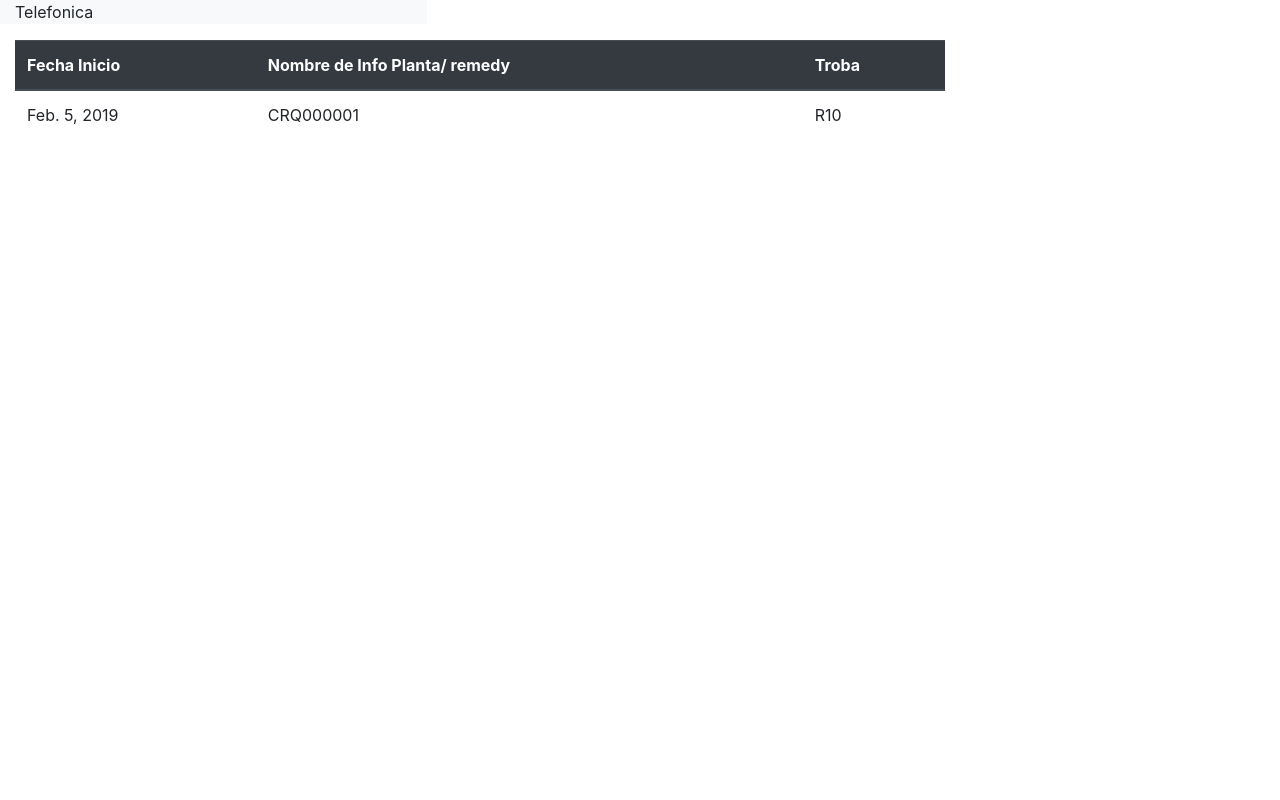
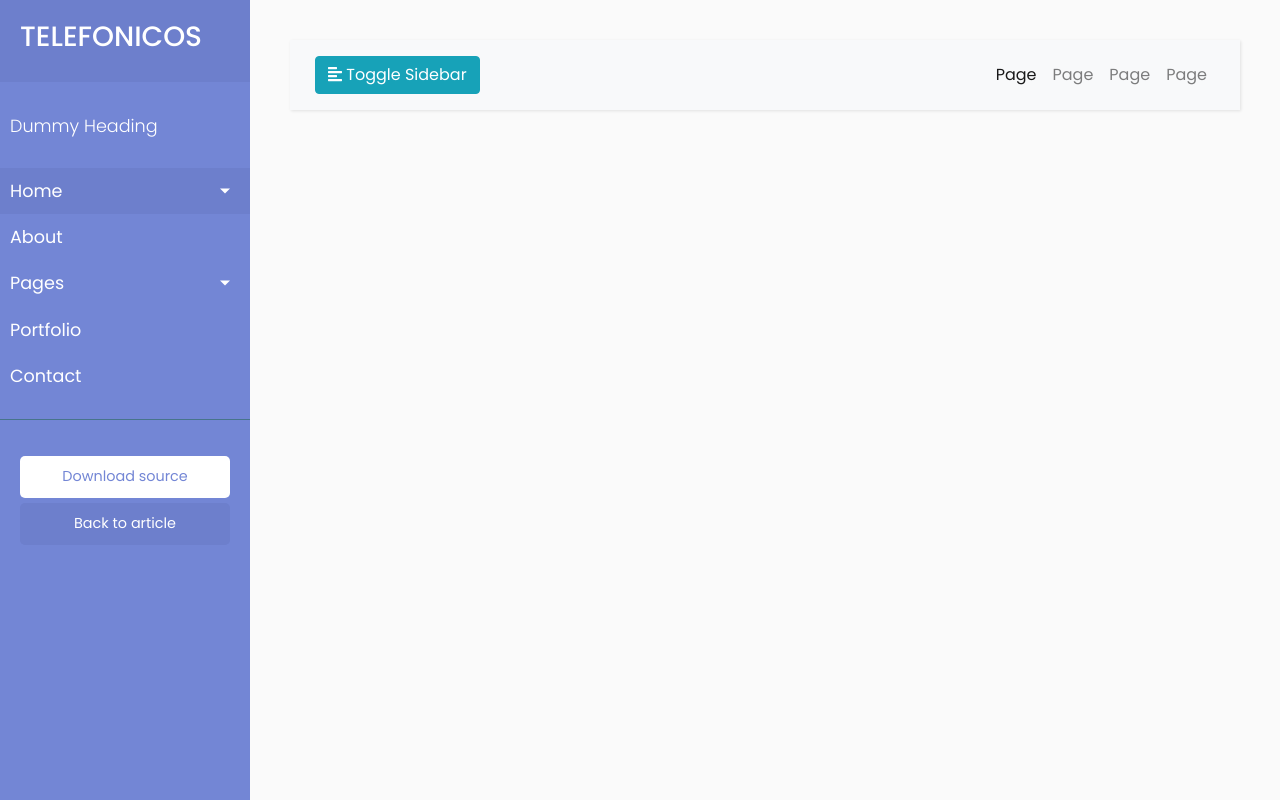
Before and after one commit to arnoldsss62/Telefonica_django, a Django app: page / in a window 1280 px wide. Run offline with Django 3.2, Linux system fonts and the light colour scheme; data comes from the database, SQL or seed files in the repository; some libraries are stand-ins or nearby versions.

Commit message:
v0.2
Se añade:
Base.html para plantilla de trabajo(modificar alejandro)
y carpeta static para css y imagenes

```diff
--- /dev/null
+++ b/static/style2.css
@@ -0,0 +1,185 @@
+/*
+    DEMO STYLE
+*/
+
+@import "https://fonts.googleapis.com/css?family=Poppins:300,400,500,600,700";
+body {
+    font-family: 'Poppins', sans-serif;
+    background: #fafafa;
+}
+
+p {
+    font-family: 'Poppins', sans-serif;
+    font-size: 1.1em;
+    font-weight: 300;
+    line-height: 1.7em;
+    color: red;
+}
+
+a,
+a:hover,
+a:focus {
+    color: inherit;
+    text-decoration: none;
+    transition: all 0.3s;
+}
+
+.navbar {
+    padding: 15px 10px;
+    background: #fff;
+    border: none;
+    border-radius: 0;
+    margin-bottom: 40px;
+    box-shadow: 1px 1px 3px rgba(0, 0, 0, 0.1);
+}
+
+.navbar-btn {
+    box-shadow: none;
+    outline: none !important;
+    border: none;
+}
+
+.line {
+    width: 100%;
+    height: 1px;
+    border-bottom: 1px dashed #ddd;
+    margin: 40px 0;
+}
+
+/* ---------------------------------------------------
+    SIDEBAR STYLE
+----------------------------------------------------- */
+
+.wrapper {
+    display: flex;
+    width: 100%;
+}
+
+#sidebar {
+    width: 250px;
+    position: fixed;
+    top: 0;
+    left: 0;
+    height: 100vh;
+    z-index: 999;
+    background: #7386D5;
+    color: #fff;
+    transition: all 0.3s;
+}
+
+#sidebar.active {
+    margin-left: -250px;
+}
+
+#sidebar .sidebar-header {
+    padding: 20px;
+    background: #6d7fcc;
+}
+
+#sidebar ul.components {
+    padding: 20px 0;
+    border-bottom: 1px solid #47748b;
+}
+
+#sidebar ul p {
+    color: #fff;
+    padding: 10px;
+}
+
+#sidebar ul li a {
+    padding: 10px;
+    font-size: 1.1em;
+    display: block;
+}
+
+#sidebar ul li a:hover {
+    color: #7386D5;
+    background: #fff;
+}
+
+#sidebar ul li.active>a,
+a[aria-expanded="true"] {
+    color: #fff;
+    background: #6d7fcc;
+}
+
+a[data-toggle="collapse"] {
+    position: relative;
+}
+
+.dropdown-toggle::after {
+    display: block;
+    position: absolute;
+    top: 50%;
+    right: 20px;
+    transform: translateY(-50%);
+}
+
+ul ul a {
+    font-size: 0.9em !important;
+    padding-left: 30px !important;
+    background: #6d7fcc;
+}
+
+ul.CTAs {
+    padding: 20px;
+}
+
+ul.CTAs a {
+    text-align: center;
+    font-size: 0.9em !important;
+    display: block;
+    border-radius: 5px;
+    margin-bottom: 5px;
+}
+
+a.download {
+    background: #fff;
+    color: #7386D5;
+}
+
+a.article,
+a.article:hover {
+    background: #6d7fcc !important;
+    color: #fff !important;
+}
+
+/* ---------------------------------------------------
+    CONTENT STYLE
+----------------------------------------------------- */
+
+#content {
+    width: calc(100% - 250px);
+    padding: 40px;
+    min-height: 100vh;
+    transition: all 0.3s;
+    position: absolute;
+    top: 0;
+    right: 0;
+}
+
+#content.active {
+    width: 100%;
+}
+
+/* ---------------------------------------------------
+    MEDIAQUERIES
+----------------------------------------------------- */
+
+@media (max-width: 768px) {
+    #sidebar {
+        margin-left: -250px;
+    }
+    #sidebar.active {
+        margin-left: 0;
+    }
+    #content {
+        width: 100%;
+    }
+    #content.active {
+        width: calc(100% - 250px);
+    }
+    #sidebarCollapse span {
+        display: none;
+    }
+}
--- /dev/null
+++ b/templates/base2.html
@@ -0,0 +1,153 @@
+<!DOCTYPE html>
+  {% load static %}
+<html>
+
+<head>
+    <meta charset="utf-8">
+    <meta name="viewport" content="width=device-width, initial-scale=1.0">
+    <meta http-equiv="X-UA-Compatible" content="IE=edge">
+
+    <title>Mi proyecto telefonico :v</title>
+
+    <!-- Bootstrap CSS CDN -->
+    <link rel="stylesheet" href="https://stackpath.bootstrapcdn.com/bootstrap/4.1.0/css/bootstrap.min.css" integrity="sha384-9gVQ4dYFwwWSjIDZnLEWnxCjeSWFphJiwGPXr1jddIhOegiu1FwO5qRGvFXOdJZ4" crossorigin="anonymous">
+    <!-- Our Custom CSS -->
+    <link rel="stylesheet" type="text/css" href="{% static 'style2.css' %}">
+  <!--  <link rel="stylesheet" href="style2.css">
+  -->
+    <!-- Scrollbar Custom CSS -->
+    <link rel="stylesheet" href="https://cdnjs.cloudflare.com/ajax/libs/malihu-custom-scrollbar-plugin/3.1.5/jquery.mCustomScrollbar.min.css">
+
+    <!-- Font Awesome JS -->
+    <script defer src="https://use.fontawesome.com/releases/v5.0.13/js/solid.js" integrity="sha384-tzzSw1/Vo+0N5UhStP3bvwWPq+uvzCMfrN1fEFe+xBmv1C/AtVX5K0uZtmcHitFZ" crossorigin="anonymous"></script>
+    <script defer src="https://use.fontawesome.com/releases/v5.0.13/js/fontawesome.js" integrity="sha384-6OIrr52G08NpOFSZdxxz1xdNSndlD4vdcf/q2myIUVO0VsqaGHJsB0RaBE01VTOY" crossorigin="anonymous"></script>
+
+</head>
+
+<body>
+
+    <div class="wrapper">
+        <!-- Sidebar  -->
+        <nav id="sidebar">
+            <div class="sidebar-header">
+                <h3>TELEFONICOS </h3>
+            </div>
+
+            <ul class="list-unstyled components">
+                <p>Dummy Heading</p>
+                <li class="active">
+                    <a href="#homeSubmenu" data-toggle="collapse" aria-expanded="false" class="dropdown-toggle">Home</a>
+                    <ul class="collapse list-unstyled" id="homeSubmenu">
+                        <li>
+                            <a href="#">Tareas programadas</a>
+                        </li>
+                        <li>
+                            <a href="#">Home 2</a>
+                        </li>
+                        <li>
+                            <a href="#">Home 3</a>
+                        </li>
+                    </ul>
+                </li>
+                <li>
+                    <a href="#">About</a>
+                </li>
+                <li>
+                    <a href="#pageSubmenu" data-toggle="collapse" aria-expanded="false" class="dropdown-toggle">Pages</a>
+                    <ul class="collapse list-unstyled" id="pageSubmenu">
+                        <li>
+                            <a href="#">Page 1</a>
+                        </li>
+                        <li>
+                            <a href="#">Page 2</a>
+                        </li>
+                        <li>
+                            <a href="#">Page 3</a>
+                        </li>
+                    </ul>
+                </li>
+                <li>
+                    <a href="#">Portfolio</a>
+                </li>
+                <li>
+                    <a href="#">Contact</a>
+                </li>
+            </ul>
+
+            <ul class="list-unstyled CTAs">
+                <li>
+                    <a href="https://bootstrapious.com/tutorial/files/sidebar.zip" class="download">Download source</a>
+                </li>
+                <li>
+                    <a href="https://bootstrapious.com/p/bootstrap-sidebar" class="article">Back to article</a>
+                </li>
+            </ul>
+        </nav>
+
+        <!-- Page Content  -->
+        <div id="content">
+
+
+
+            <nav class="navbar navbar-expand-lg navbar-light bg-light">
+                <div class="container-fluid">
+
+                    <button type="button" id="sidebarCollapse" class="btn btn-info">
+                        <i class="fas fa-align-left"></i>
+                        <span>Toggle Sidebar</span>
+                    </button>
+                    <button class="btn btn-dark d-inline-block d-lg-none ml-auto" type="button" data-toggle="collapse" data-target="#navbarSupportedContent" aria-controls="navbarSupportedContent" aria-expanded="false" aria-label="Toggle navigation">
+                        <i class="fas fa-align-justify"></i>
+                    </button>
+
+                    <div class="collapse navbar-collapse" id="navbarSupportedContent">
+                        <ul class="nav navbar-nav ml-auto">
+                            <li class="nav-item active">
+                                <a class="nav-link" href="#">Page</a>
+                            </li>
+                            <li class="nav-item">
+                                <a class="nav-link" href="#">Page</a>
+                            </li>
+                            <li class="nav-item">
+                                <a class="nav-link" href="#">Page</a>
+                            </li>
+                            <li class="nav-item">
+                                <a class="nav-link" href="#">Page</a>
+                            </li>
+                        </ul>
+                    </div>
+                </div>
+            </nav>
+
+            {% block body_block %}
+
+            {% endblock %}
+
+            </div>
+    </div>
+
+    <!-- jQuery CDN - Slim version (=without AJAX) -->
+    <script src="https://code.jquery.com/jquery-3.3.1.slim.min.js" integrity="sha384-q8i/X+965DzO0rT7abK41JStQIAqVgRVzpbzo5smXKp4YfRvH+8abtTE1Pi6jizo" crossorigin="anonymous"></script>
+    <!-- Popper.JS -->
+    <script src="https://cdnjs.cloudflare.com/ajax/libs/popper.js/1.14.0/umd/popper.min.js" integrity="sha384-cs/chFZiN24E4KMATLdqdvsezGxaGsi4hLGOzlXwp5UZB1LY//20VyM2taTB4QvJ" crossorigin="anonymous"></script>
+    <!-- Bootstrap JS -->
+    <script src="https://stackpath.bootstrapcdn.com/bootstrap/4.1.0/js/bootstrap.min.js" integrity="sha384-uefMccjFJAIv6A+rW+L4AHf99KvxDjWSu1z9VI8SKNVmz4sk7buKt/6v9KI65qnm" crossorigin="anonymous"></script>
+    <!-- jQuery Custom Scroller CDN -->
+    <script src="https://cdnjs.cloudflare.com/ajax/libs/malihu-custom-scrollbar-plugin/3.1.5/jquery.mCustomScrollbar.concat.min.js"></script>
+
+    <script type="text/javascript">
+        $(document).ready(function () {
+            $("#sidebar").mCustomScrollbar({
+                theme: "minimal"
+            });
+
+            $('#sidebarCollapse').on('click', function () {
+                $('#sidebar, #content').toggleClass('active');
+                $('.collapse.in').toggleClass('in');
+                $('a[aria-expanded=true]').attr('aria-expanded', 'false');
+            });
+        });
+    </script>
+</body>
+
+</html>
--- a/templates/index.html
+++ b/templates/index.html
@@ -1,117 +1,9 @@
 <!DOCTYPE html>
-<!--
-{# Load the tag library #}
-{% load bootstrap3 %}
 
-{# Load CSS and JavaScript #}
-{% bootstrap_css %}
-{% bootstrap_javascript %}
+{% include "base2.html" %}
 
-{# Display django.contrib.messages as Bootstrap alerts #}
-{% bootstrap_messages %}
+{% block body-block %}
 
--->
+    <h2>Este es el index </h2>
 
-<html lang="en" dir="ltr">
-  <head>
-    <!-- Required meta tags -->
-    <meta charset="utf-8">
-    <meta name="viewport" content="width=device-width, initial-scale=1, shrink-to-fit=no">
-    <link rel="stylesheet" href="https://stackpath.bootstrapcdn.com/bootstrap/4.2.1/css/bootstrap.min.css" integrity="sha384-GJzZqFGwb1QTTN6wy59ffF1BuGJpLSa9DkKMp0DgiMDm4iYMj70gZWKYbI706tWS" crossorigin="anonymous">
-
-
-    <title>Gestor de Tareas Programadas</title>
-
-
-
-
-  </head>
-  <body>
-
-
-
-
-    <div class="col-md-4 sidebar  bg-light">
-      <p>Telefonica</p>
-    </div>
-    <div class="col-md-9 main">
-      {%if tarealist %}
-        <table class="table ">
-          <thead class="thead-dark">
-            <th>Fecha Inicio</th>
-            <th>Nombre de Info Planta/ remedy</th>
-            <th>Troba</th>
-
-
-          </thead>
-
-        {%for t in tarealist%}
-        <tr>
-          <td>{{t.fechaInicio}}</td>
-          <td>{{t.infoPlanta.remedy}}</td>
-          <td>{{t.infoPlanta.troba.trobaNombre}}</td>
-
-
-
-
-        </tr>
-        {% endfor %}
-
-      </table>
-      {% else %}
-
-      <p>no hay informacion que mostrar </p>
-
-      {%endif%}
-  </div>
-
-
-
-
-
-    <!--
-    <div class="container">
-      {%if usuariolist %}
-        <table class="table table-striped">
-          <thead>
-            <th>Nombre</th>
-            <th>Apellidos</th>
-            <th>Codigo de Cliente</th>
-            <th>Troba</th>
-            <th>Nodo</th>
-            <th>CMTS</th>
-
-          </thead>
-
-        {%for u in usuariolist%}
-        <tr>
-          <td>{{u.nombre}}</td>
-          <td>{{u.apellido}}</td>
-          <td>{{u.codigoCliente}}</td>
-          <td>{{u.troba.trobaNombre}}</td>
-          <td>{{u.troba.nodo.nodoNombre}}</td>
-          <td>{{u.troba.nodo.cmts.cmtsNombre}}</td>
-
-
-        </tr>
-        {% endfor %}
-
-      </table>
-      {% else %}
-
-      <p>no hay informacion que mostrar </p>
-
-      {%endif%}
-
-    </div>
--->
-
-<script src="https://code.jquery.com/jquery-3.3.1.slim.min.js" integrity="sha384-q8i/X+965DzO0rT7abK41JStQIAqVgRVzpbzo5smXKp4YfRvH+8abtTE1Pi6jizo" crossorigin="anonymous"></script>
-<script src="https://cdnjs.cloudflare.com/ajax/libs/popper.js/1.14.6/umd/popper.min.js" integrity="sha384-wHAiFfRlMFy6i5SRaxvfOCifBUQy1xHdJ/yoi7FRNXMRBu5WHdZYu1hA6ZOblgut" crossorigin="anonymous"></script>
-<script src="https://stackpath.bootstrapcdn.com/bootstrap/4.2.1/js/bootstrap.min.js" integrity="sha384-B0UglyR+jN6CkvvICOB2joaf5I4l3gm9GU6Hc1og6Ls7i6U/mkkaduKaBhlAXv9k" crossorigin="anonymous"></script>
-</body>
-
-
-
-
-</html>
+{% endblock %}
```
Also changed, not shown: telefonica_test/settings.py (+7 -1 lines), templates/base.html (added, +41 -0 lines), 1 other file.
